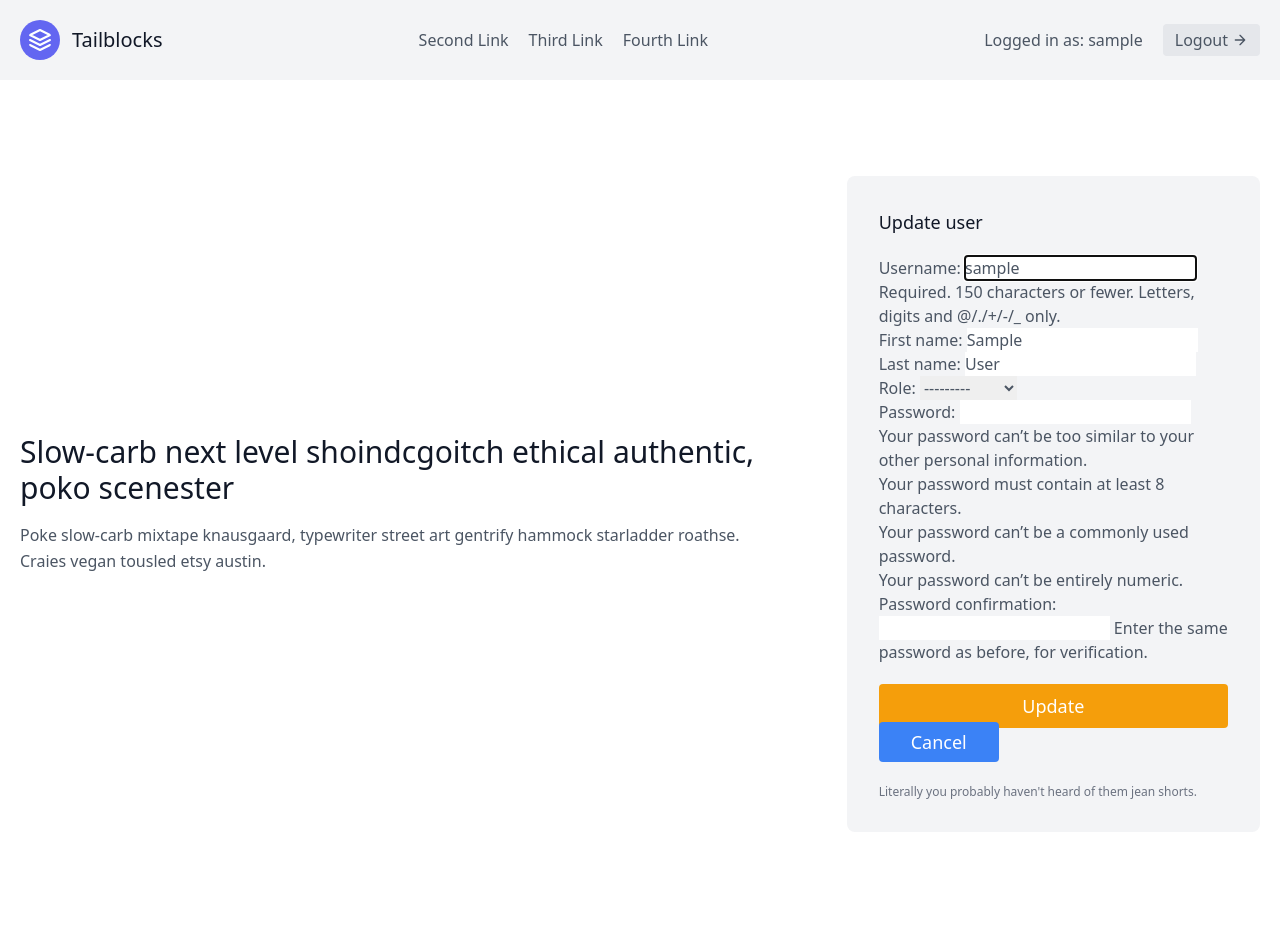
After one commit to Qitaal/Django-Project-Manager-App, a Django app: page /user/1/update/ in a window 1280 px wide. The commit adds this page. Run offline with Django 3.2, Linux system fonts and the light colour scheme; the visitor is signed in with stand-in values (Sample User, id 1); data comes from the database, SQL or seed files in the repository; some libraries are stand-ins or nearby versions.

Commit message:
create update user feature

```diff
--- a/src/user/templates/user/user_detail.html
+++ b/src/user/templates/user/user_detail.html
@@ -77,7 +77,7 @@
                 <div class="flex items-center pb-5 border-b-2 border-gray-100 mb-5">
                 </div>
                 <div class="flex">
-                    <a href="#"
+                    <a href="{% url 'user:user-update' user.id %}"
                         class="flex text-white bg-yellow-500 border-0 py-2 px-10 focus:outline-none hover:bg-yellow-600 rounded">
                         Edit
                     </a>
--- /dev/null
+++ b/src/user/templates/user/user_update.html
@@ -0,0 +1,33 @@
+{% extends "base.html" %}
+{% load tailwind_filters %}
+
+{% block content %}
+
+<section class="text-gray-600 body-font">
+    <div class="container px-5 py-24 mx-auto flex flex-wrap items-center">
+        <div class="lg:w-3/5 md:w-1/2 md:pr-16 lg:pr-0 pr-0">
+            <h1 class="title-font font-medium text-3xl text-gray-900">Slow-carb next level shoindcgoitch ethical
+                authentic, poko scenester</h1>
+            <p class="leading-relaxed mt-4">Poke slow-carb mixtape knausgaard, typewriter street art gentrify hammock
+                starladder roathse. Craies vegan tousled etsy austin.</p>
+        </div>
+        <div class="lg:w-2/6 md:w-1/2 bg-gray-100 rounded-lg p-8 flex flex-col md:ml-auto w-full mt-10 md:mt-0">
+            <h2 class="text-gray-900 text-lg font-medium title-font mb-5">Update user</h2>
+            <form method="POST" class="relative mb-4"">
+                {% csrf_token %}
+                {{ form|crispy }}
+                <button type=" submit"
+                class="mt-5 w-full text-white bg-yellow-500 border-0 py-2 px-8 focus:outline-none hover:bg-yellow-600 rounded text-lg">
+                Update
+                </button>
+                <a href="{% url 'user:user-detail' user.id %}"
+                    class="mt-5 w-full text-white bg-blue-500 border-0 py-2 px-8 focus:outline-none hover:bg-blue-600 rounded text-lg">
+                    Cancel
+                </a>
+            </form>
+            <p class="text-xs text-gray-500 mt-3">Literally you probably haven't heard of them jean shorts.</p>
+        </div>
+    </div>
+</section>
+
+{% endblock content %}
--- a/src/user/urls.py
+++ b/src/user/urls.py
@@ -5,6 +5,7 @@ from .views import (
     UserCreateView,
     UserDetailView,
     UserDeleteView,
+    UserUpdateView,
 )
 
 app_name = 'user'
@@ -15,4 +16,5 @@ urlpatterns = [
     path('create/', UserCreateView.as_view(), name='user-create'),
     path('<int:pk>/', UserDetailView.as_view(), name='user-detail'),
     path('<int:pk>/delete/', UserDeleteView.as_view(), name='user-delete'),
+    path('<int:pk>/update/', UserUpdateView.as_view(), name='user-update'),
 ]
--- a/src/user/views.py
+++ b/src/user/views.py
@@ -42,3 +42,14 @@ class UserDeleteView(LoginRequiredMixin, generic.DeleteView):
 
     def get_success_url(self):
         return reverse('user:user-list')
+
+
+class UserUpdateView(LoginRequiredMixin, generic.UpdateView):
+    template_name = 'user/user_update.html'
+    form_class = CustomUserCreationForm
+
+    def get_queryset(self):
+        return User.objects.all()
+
+    def get_success_url(self):
+        return reverse('user:user-detail', kwargs={'pk': self.get_object().id})
```
